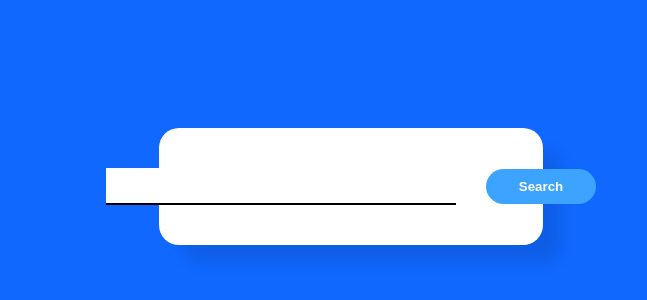
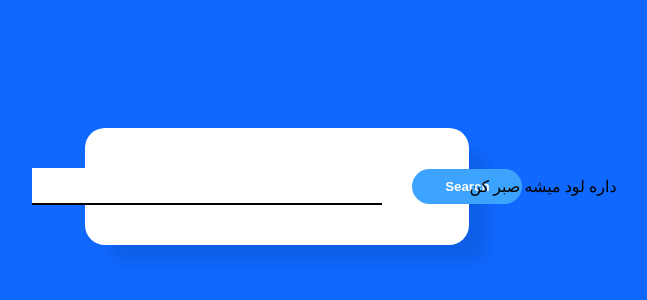
Before and after one commit to erfanmazid/week-9, a plain HTML site: page question1/index.html in a window 1280 px wide. Shown: the part 214-514 px from the top of the page, without its empty margins (289-936 px from the left). Drawn offline with Linux system fonts and the light colour scheme.

Commit message:
add loading div

```diff
--- a/question1/index.html
+++ b/question1/index.html
@@ -31,5 +31,8 @@
         </div>
       </div>
     </div>
+    <div class="loading">
+      <div><p>داره لود میشه صبر کن</p></div>
+    </div>
   </body>
 </html>
```
